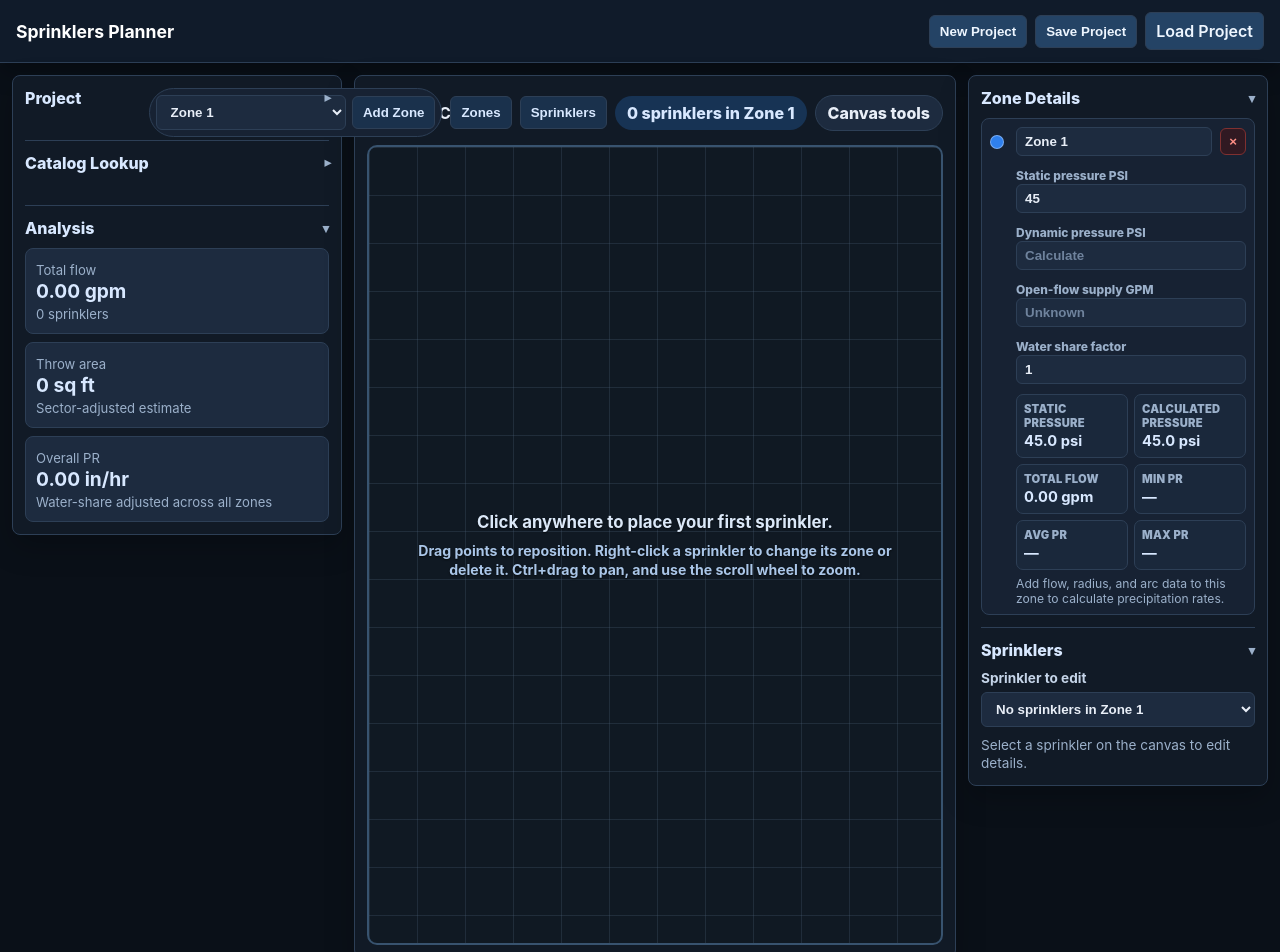
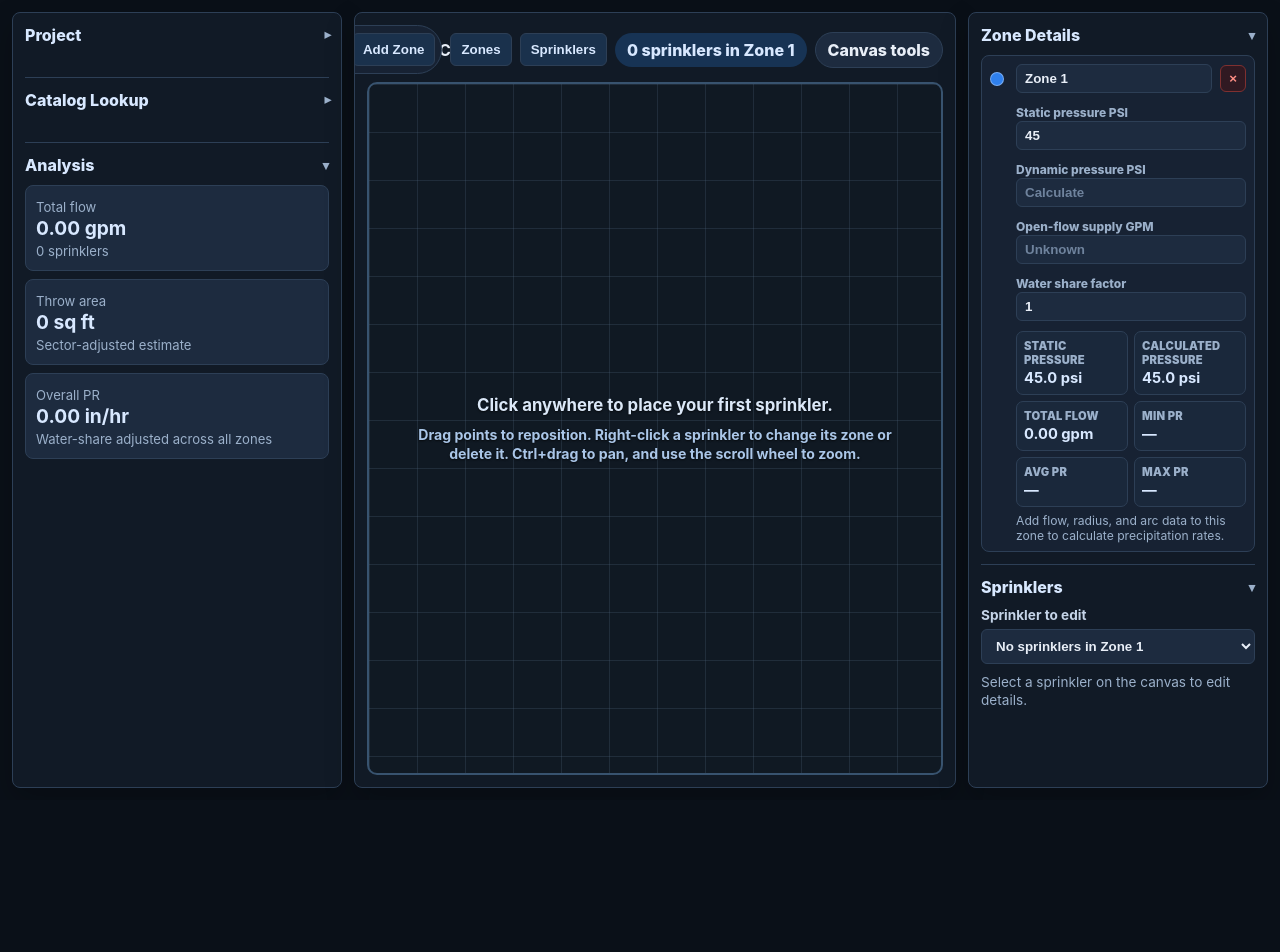
Before and after one commit to jamesoncollins/sprinklers, a website with bundled scripts: page index.html in a window 1280 px wide. Shown: the top 952 px of the page. After the commit the page ends 800 px from the top, so only its background shows below. Built offline with nearby package versions, Linux system fonts and the light colour scheme.

Commit message:
Fix canvas viewport layout

```diff
--- a/index.html
+++ b/index.html
@@ -8,22 +8,18 @@
   </head>
   <body>
     <div id="app">
-      <header class="topbar">
-        <h1>Sprinklers Planner</h1>
-        <div class="actions">
-          <button id="new-project">New Project</button>
-          <button id="save-project">Save Project</button>
-          <label class="file-btn">
-            Load Project
-            <input id="load-project" type="file" accept="application/json" />
-          </label>
-        </div>
-      </header>
-
       <main class="layout">
         <aside class="panel left-panel">
           <details class="panel-menu">
             <summary class="panel-summary">Project</summary>
+            <div class="project-actions actions" aria-label="Project file actions">
+              <button id="new-project">New Project</button>
+              <button id="save-project">Save Project</button>
+              <label class="file-btn">
+                Load Project
+                <input id="load-project" type="file" accept="application/json" />
+              </label>
+            </div>
             <div class="field-group">
               <label for="site-name">Site name</label>
               <input id="site-name" type="text" placeholder="New Site" />
--- a/src/styles.css
+++ b/src/styles.css
@@ -16,9 +16,8 @@
 }
 
 * { box-sizing: border-box; }
-body { margin: 0; background: var(--page); color: var(--text); }
-.topbar { display:flex; justify-content:space-between; align-items:center; padding:12px 16px; background:#101b2a; color:#fff; border-bottom: 1px solid var(--border); box-shadow: 0 8px 24px rgba(0,0,0,0.28); }
-.topbar h1 { margin:0; font-size:1.1rem; }
+html, body { height: 100%; }
+body { margin: 0; background: var(--page); color: var(--text); overflow: hidden; }
 .actions { display:flex; gap:8px; align-items:center; flex-wrap: wrap; }
 button,.file-btn,select,input { border:1px solid var(--border); padding:8px 10px; border-radius:6px; background:var(--surface-3); color:var(--text); font-weight:600; }
 select,input { border-color: var(--border); color: var(--text); width: 100%; }
@@ -28,8 +27,9 @@ input[readonly] { color: var(--muted); background: #121c27; cursor: default; }
 button,.file-btn { cursor:pointer; color: #eef6ff; background: #244365; }
 button:hover,.file-btn:hover { filter: brightness(1.12); }
 .file-btn input { display:none; }
-.layout { display:grid; grid-template-columns: 330px minmax(420px, 1fr) 300px; gap:12px; align-items: start; padding:12px; min-height: calc(100vh - 56px); }
-.panel,.canvas-panel { background:var(--surface); border:1px solid var(--border); border-radius:8px; padding:12px; box-shadow: 0 12px 30px rgba(0,0,0,0.22); }
+.layout { display:grid; grid-template-columns: 330px minmax(420px, 1fr) 300px; gap:12px; align-items: stretch; padding:12px; height: 100vh; min-height: 0; overflow: hidden; }
+.panel,.canvas-panel { min-height: 0; background:var(--surface); border:1px solid var(--border); border-radius:8px; padding:12px; box-shadow: 0 12px 30px rgba(0,0,0,0.22); }
+.panel { overflow: auto; }
 h2 { margin: 0 0 10px; font-size: 1rem; }
 h3 { margin: 0 0 8px; font-size: 0.92rem; color: var(--blue-900); }
 .section-card { border-top: 1px solid var(--border); padding-top: 12px; margin-top: 12px; }
@@ -76,7 +76,9 @@ input[type='range'] { padding: 0; accent-color: var(--accent); }
 .zone-calculated-note { grid-column: 1 / -1; color: var(--muted); font-size: 0.76rem; line-height: 1.25; }
 .zone-row button { padding: 5px 8px; color: var(--danger); border-color: #7f3030; background: #301922; }
 
-.canvas-panel { display: flex; flex-direction: column; gap: 8px; }
+.canvas-panel { display: flex; flex-direction: column; gap: 8px; height: calc(100vh - 24px); overflow: hidden; }
+.project-actions { margin-bottom: 12px; }
+.project-actions button,.project-actions .file-btn { flex: 1 1 120px; text-align: center; }
 .canvas-toolbar { display:flex; justify-content:space-between; gap: 12px; align-items: center; }
 .canvas-toolbar h2 { flex: 0 0 auto; margin: 0; white-space: nowrap; }
 .canvas-toolbar-actions { display: flex; gap: 8px; align-items: center; flex-wrap: nowrap; justify-content: flex-end; min-width: 0; }
@@ -99,7 +101,7 @@ input[type='range'] { padding: 0; accent-color: var(--accent); }
 .canvas-zone-select { width: min(220px, calc(100vw - 190px)); margin: 0; }
 .canvas-zone-controls button { flex: 0 0 auto; }
 .inspector-panel .zones-list { grid-template-columns: 1fr; }
-.map-canvas { position: relative; flex: 0 0 100vh; height: 100vh; min-height: 100vh; overflow: hidden; border: 2px solid #38536f; border-radius: 10px; background: #101923; cursor: crosshair; touch-action: none; }
+.map-canvas { position: relative; flex: 1 1 auto; height: auto; min-height: 0; overflow: hidden; border: 2px solid #38536f; border-radius: 10px; background: #101923; cursor: crosshair; touch-action: none; }
 .map-canvas.panning { cursor: grabbing; }
 .map-canvas.calibrating { cursor: crosshair; }
 .map-canvas.satellite-enabled { background: #0e1722; }
@@ -146,7 +148,11 @@ input[type='range'] { padding: 0; accent-color: var(--accent); }
 .warning-card { border-color: #a66a25; background: #352716; }
 
 @media (max-width: 980px) {
-  .layout { grid-template-columns: 1fr; }
+  body { overflow: auto; }
+  .layout { grid-template-columns: 1fr; height: auto; min-height: 100vh; overflow: visible; }
+  .panel { overflow: visible; }
+  .canvas-panel { height: auto; overflow: visible; }
+  .map-canvas { height: 100vh; min-height: 100vh; }
   .canvas-toolbar { flex-wrap: wrap; }
   .canvas-toolbar-actions { flex-wrap: wrap; justify-content: flex-start; }
   .canvas-tools-list,.layer-selector-list { left: 0; right: auto; }
```
